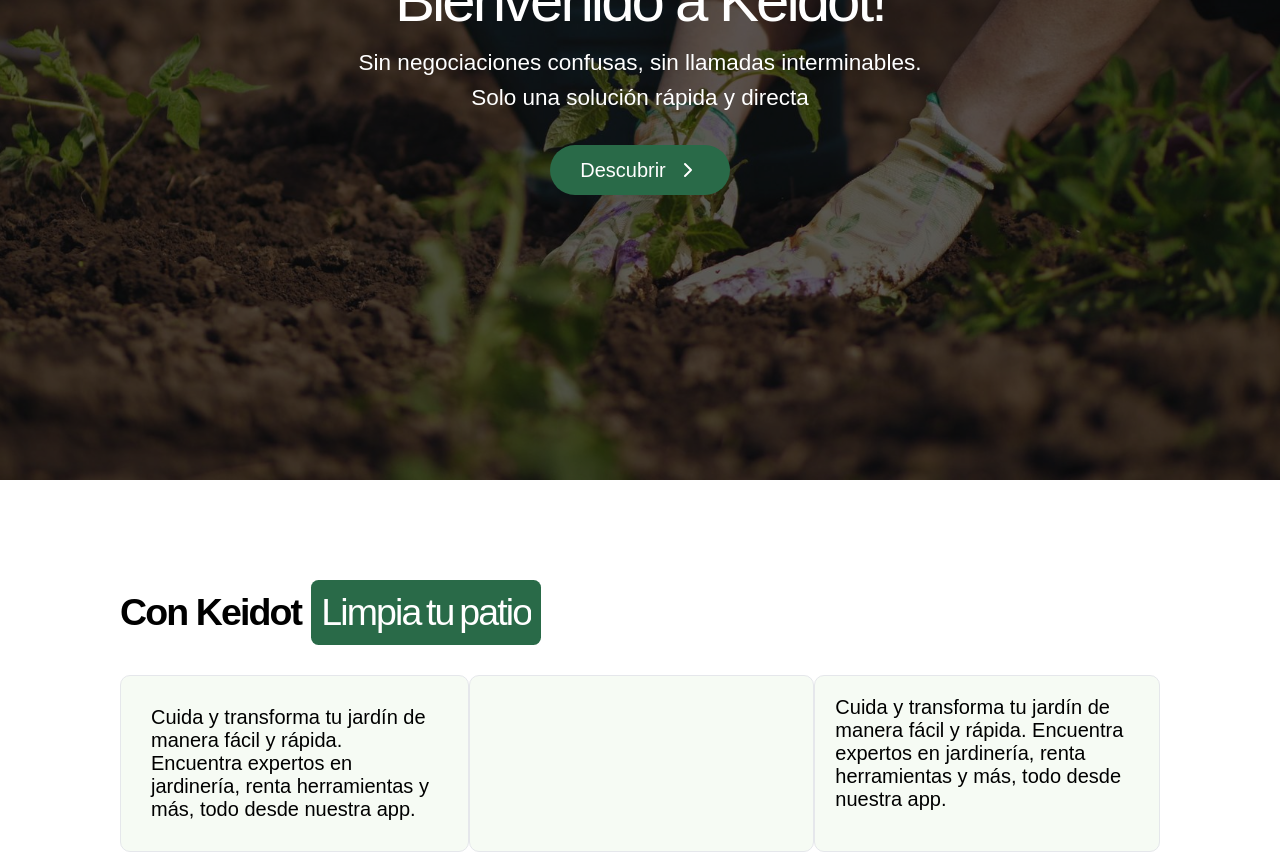
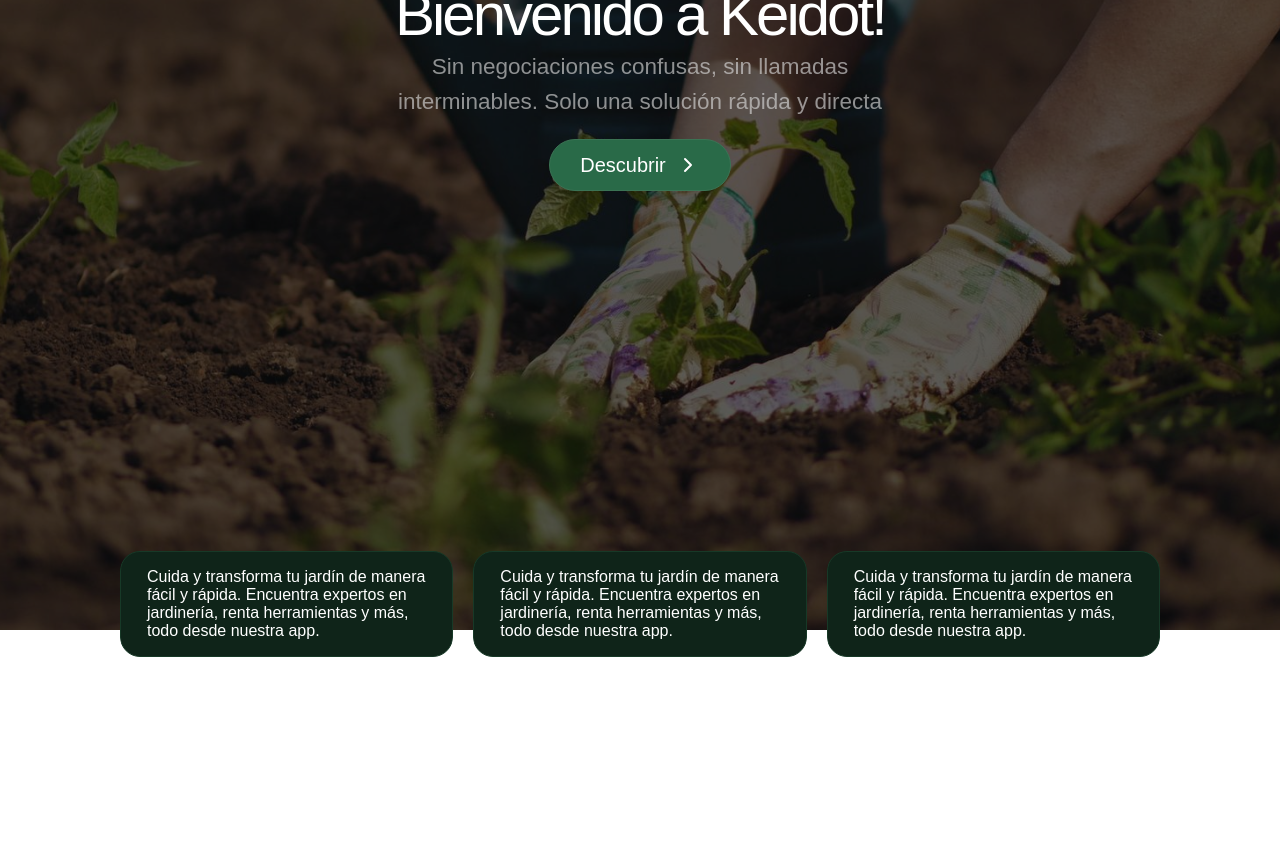
Before and after one commit to spricew/KeidotWebProject, a Next.js app: page / in a window 1280 px wide. Shown: the part 320-1173 px from the top of the page. Built offline with nearby package versions, Linux system fonts and the light colour scheme.

Commit message:
implementacion de tarjetas con star border

```diff
--- /dev/null
+++ b/components/starBorder.js
@@ -0,0 +1,32 @@
+import '../src/app/starBorder.css';
+
+const StarBorder = ({
+  as: Component = "button",
+  className = "",
+  color = "white",
+  speed = "6s",
+  children,
+  ...rest
+}) => {
+  return (
+    <Component className={`star-border-container ${className}`} {...rest}>
+      <div
+        className="border-gradient-bottom"
+        style={{
+          background: `radial-gradient(circle, ${color}, transparent 10%)`,
+          animationDuration: speed,
+        }}
+      ></div>
+      <div
+        className="border-gradient-top"
+        style={{
+          background: `radial-gradient(circle, ${color}, transparent 10%)`,
+          animationDuration: speed,
+        }}
+      ></div>
+      <div className="inner-content">{children}</div>
+    </Component>
+  );
+};
+
+export default StarBorder;
--- a/src/app/ShinyText.css
+++ b/src/app/ShinyText.css
@@ -1,9 +1,9 @@
 .shiny-text {
-  color: #b5b5b5a4; /* Adjust this color to change intensity/style */
+  color: #d8d8d8a4; /* Adjust this color to change intensity/style */
   background: linear-gradient(
     120deg,
     rgba(255, 255, 255, 0) 40%,
-    rgba(255, 255, 255, 0.8) 50%,
+    rgb(255, 255, 255) 50%,
     rgba(255, 255, 255, 0) 60%
   );
   background-size: 200% 100%;
--- a/src/app/globals.css
+++ b/src/app/globals.css
@@ -61,11 +61,16 @@ nav a {
 /* animacion de botones */
 .btn{
   transition: 0.3s cubic-bezier(0, .37, .32, 1);
+  border: 1px solid #3b7354;
+
 }
 
 .btn:hover {
   transition: 0.3s cubic-bezier(0, .37, .32, 1);
   transform: scale(1.05);
-  background-color: var(--whiteThemed);
-  color: var(--primary);
+  background-color: #2c8557;
 }
+
+.shiny-text{
+  width: 28rem;
+}
--- a/src/app/page.js
+++ b/src/app/page.js
@@ -9,6 +9,7 @@ import BlurText from "../../components/blurText";
 import ShinyText from "../../components/ShinyText";
 import { ChevronRight } from "lucide-react";
 import RotatingText from "../../components/rotatingText";
+import StarBorder from "../../components/starBorder";
 
 export default function Home() {
   // inicializacion de metodos
@@ -20,9 +21,10 @@ export default function Home() {
     <div className="flex flex-col min-h-screen">
 
       {/* seccion de binevenida */}
-      <section className="h-screen flex flex-col bg-[url('/images/bgBanner.jpeg')] bg-cover bg-center bg-no-repeat">
+      <section className="h-[calc(100vh+150px)] flex flex-col bg-[url('/images/bgBanner.jpeg')] bg-cover bg-center bg-no-repeat">
+
         {/* Capa oscura encima de la imagen */}
-        <div className="absolute inset-0 bg-black/60"></div>
+        <div className="absolute inset-0 bg-black/60 h-[calc(100vh+150px)]"></div>
 
 
         {/* barra de navegacion principal */}
@@ -74,7 +76,7 @@ export default function Home() {
 
 
         {/* cuerpo principal */}
-        <main className="flex-grow flex flex-col items-center justify-center relative bottom-10">
+        <main className="flex-grow flex flex-col items-center justify-center relative bottom-24">
 
           {/* texto de bienvenida animado */}
           <BlurText
@@ -82,17 +84,17 @@ export default function Home() {
           delay={200}
           animateBy="words"
           direction="top"
-          className="z-10 md:text-5xl text-2xl block tracking-tighter font-medium text-[var(--defaultWhite)]"/>
+          className="z-10 md:text-5xl text-2xl block tracking-tighter font-medium text-[var(--defaultWhite)] -mb-4"/>
 
-          {/* <ShinyText text="Just some shiny sda!"/> */}
+          <ShinyText text="Sin negociaciones confusas, sin llamadas interminables. Solo una solución rápida y directa"
+          speed={3}
+          className="text-lg md:text-lg text-[var(--defaultWhite)] text-center z-10 my-4"/>
 
-
-          <p className="text-lg md:text-lg text-[var(--defaultWhite)] mt-2 text-center z-10">Sin negociaciones confusas, sin llamadas interminables.<br/> Solo una solución rápida y directa</p>
           <a
             href="/about"
-            className="z-10 btn mt-6 px-6 py-2 bg-[var(--primary)] border-[var(--highlight)] text-[var(--defaultWhite)] rounded-full font-medium text-base flex items-center gap-2"
+            className="z-10 btn px-6 py-2 bg-[var(--primary)] border-[var(--highlight)] text-[var(--defaultWhite)] rounded-full font-medium text-base flex items-center gap-2"
           >
-            Descubrir <ChevronRight size={24} color="white" />
+            Descubrir <ChevronRight size={24} color="white"/>
           </a>
 
         </main>
@@ -101,41 +103,40 @@ export default function Home() {
       {/* seccion de descarga */}
       <section className="w-full h-auto md:px-24 px-4 py-20 flex flex-col items-center">
 
-        {/*subtitulo*/}
-        <div className="flex flex-row w-full mb-6 h-auto place-items-center">
-          <h2 className="mr-2 text-3xl font-semibold tracking-tighter">Con Keidot</h2>
+        <div className="flex flex-row justify-between w-full relative bottom-36 ">
 
-          {/* texto rotante */}
-          <RotatingText
-            texts={['Corta tu césped', 'Limpia tu patio', 'Compra plantas', 'Decora tu jardín']}
-            mainClassName="bg-[var(--primary)] justify-center w-auto p-2 rounded-md"
-            staggerFrom={"last"}
-            initial={{ y: "100%" }}
-            animate={{ y: 0 }}
-            exit={{ y: "-120%" }}
-            staggerDuration={0.025}
-            splitLevelClassName="overflow-hidden"
-            transition={{ type: "spring", damping: 30, stiffness: 350 }}
-            rotationInterval={3200}
-            elementLevelClassName="text-white text-3xl font-medium tracking-tighter"
-          />
+        <StarBorder
+          as="container"
+          className="p-6 rounded-xl w-full"
+          color="var(--primaryContainer)"
+          speed="5s"
+        >
+          <h3 className="font-medium text-left">Cuida y transforma tu jardín de manera fácil y rápida. Encuentra expertos en jardinería, renta herramientas y más, todo desde nuestra app.</h3>
+        </StarBorder>
+
+        <StarBorder
+          as="container"
+          className="p-6 rounded-xl w-full mx-4"
+          color="var(--primaryContainer)"
+          speed="5s"
+        >
+          <h3 className="font-medium text-left">Cuida y transforma tu jardín de manera fácil y rápida. Encuentra expertos en jardinería, renta herramientas y más, todo desde nuestra app.</h3>
+        </StarBorder>
+
+        <StarBorder
+          as="container"
+          className="p-6 rounded-xl w-full"
+          color="var(--primaryContainer)"
+          speed="5s"
+        >
+          <h3 className="font-medium text-left">Cuida y transforma tu jardín de manera fácil y rápida. Encuentra expertos en jardinería, renta herramientas y más, todo desde nuestra app.</h3>
+        </StarBorder>
+
+
+
         </div>
 
-        <div className="flex flex-row justify-between w-full">
 
-          <div className="p-6 bg-[var(--surface)] border rounded-lg w-80">
-            <h3 className="font-medium">Cuida y transforma tu jardín de manera fácil y rápida. Encuentra expertos en jardinería, renta herramientas y más, todo desde nuestra app.</h3>
-          </div>
-
-          <div className="p-4 bg-[var(--surface)] border rounded-lg w-80">
-            <h3 className="font-medium"></h3>
-          </div>
-
-          <div className="p-4 bg-[var(--surface)] border rounded-lg w-80">
-            <h3 className="font-medium">Cuida y transforma tu jardín de manera fácil y rápida. Encuentra expertos en jardinería, renta herramientas y más, todo desde nuestra app.</h3>
-          </div>
-
-        </div>
 
 
       </section>
--- /dev/null
+++ b/src/app/starBorder.css
@@ -0,0 +1,66 @@
+.star-border-container {
+    display: inline-block;
+    padding: 1px 0;
+    position: relative;
+    border-radius: 20px;
+    overflow: hidden;
+  }
+
+  .border-gradient-bottom {
+    position: absolute;
+    width: 300%;
+    height: 50%;
+    opacity: 0.7;
+    bottom: -11px;
+    right: -250%;
+    border-radius: 50%;
+    animation: star-movement-bottom linear infinite alternate;
+    z-index: 0;
+  }
+
+  .border-gradient-top {
+    position: absolute;
+    opacity: 0.7;
+    width: 300%;
+    height: 50%;
+    top: -10px;
+    left: -250%;
+    border-radius: 50%;
+    animation: star-movement-top linear infinite alternate;
+    z-index: 0;
+  }
+
+  .inner-content {
+    position: relative;
+    /* background: linear-gradient(to bottom, var(--highlight), var(--primary)); */
+    background-color: #0f2419;
+    border: 1px solid #173927;
+    color: var(--defaultWhite);
+    font-size: 16px;
+    text-align: center;
+    padding: 16px 26px;
+    border-radius: 20px;
+    z-index: 1;
+  }
+
+  @keyframes star-movement-bottom {
+    0% {
+      transform: translate(0%, 0%);
+      opacity: 1;
+    }
+    100% {
+      transform: translate(-100%, 0%);
+      opacity: 0;
+    }
+  }
+
+  @keyframes star-movement-top {
+    0% {
+      transform: translate(0%, 0%);
+      opacity: 1;
+    }
+    100% {
+      transform: translate(100%, 0%);
+      opacity: 0;
+    }
+  }
```
